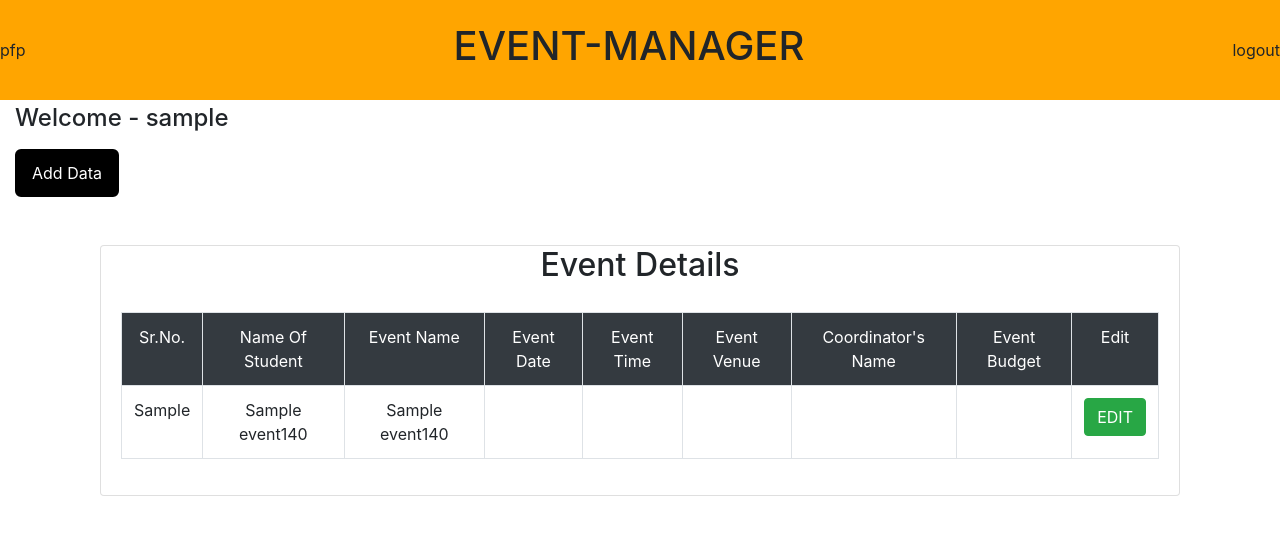
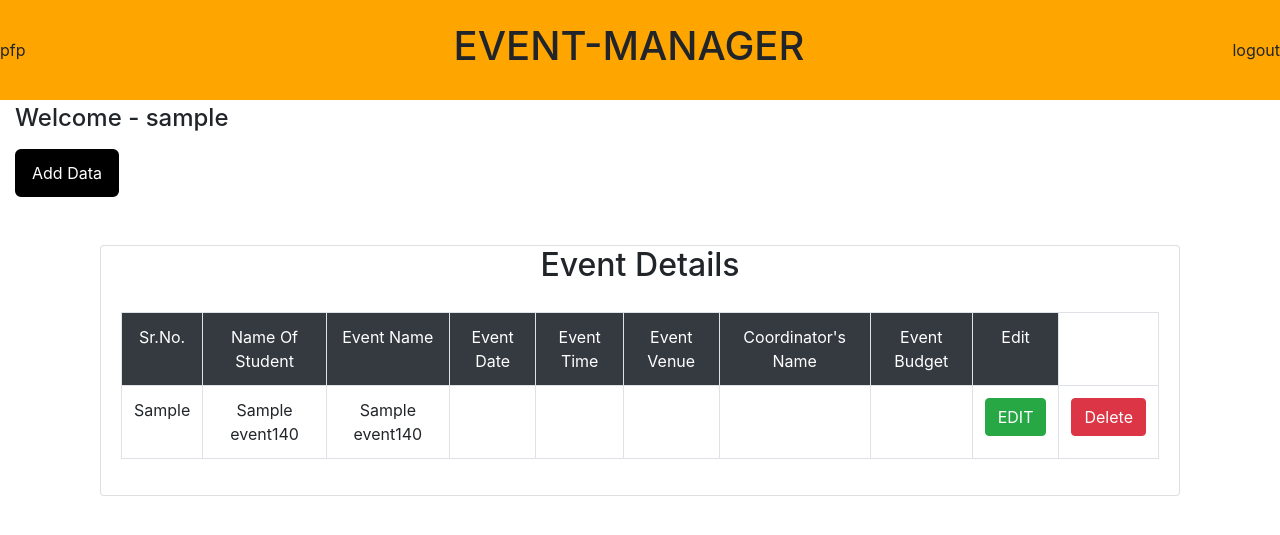
Before and after one commit to AyushSNair/Event-Management-System, a PHP site: page /loginsystem/event-manager.php in a window 1280 px wide. Shown: the top 535 px of the page. Run offline with PHP 8.4, Linux system fonts and the light colour scheme; the visitor is signed in with stand-in values (Sample User, id 1); tables that the repository leaves empty or names only in its code hold one stand-in row (values such as "Sample post"); data that the repository does not hold is empty.

Commit message:
Added A delete Button
Delete Button Can Be Used To Delete A Particular Event From The Database.

```diff
--- a/event-manager.php
+++ b/event-manager.php
@@ -282,6 +282,11 @@ while($row = mysqli_fetch_assoc($result))
   <input type="hidden" name="sno" value="<?php echo $row['sno'] ?>">
   <td> <input type="submit" name="edit" class="btn btn-success" value="EDIT">   </td>
 
+
+  <form action="delete.php" method="post">
+  <input type="hidden" name="sno" value="<?php echo $row['sno'] ?>">
+  <td><input type="submit" name="delete" class="btn btn-danger" value="Delete"></td>
+ </form>
 </form>
 
 
```
